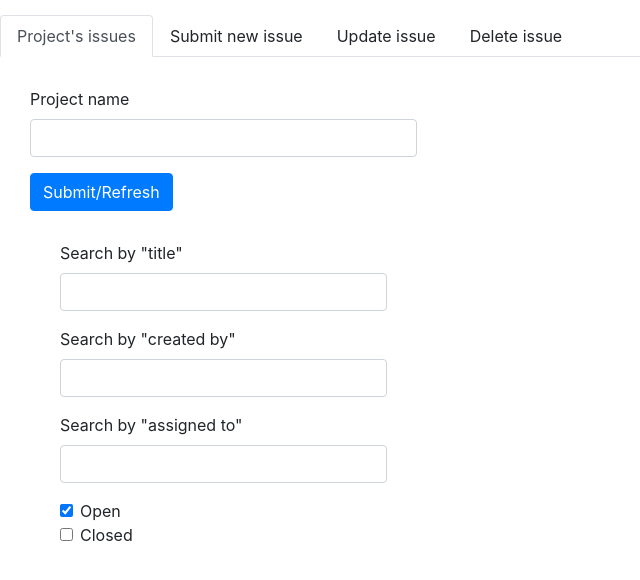
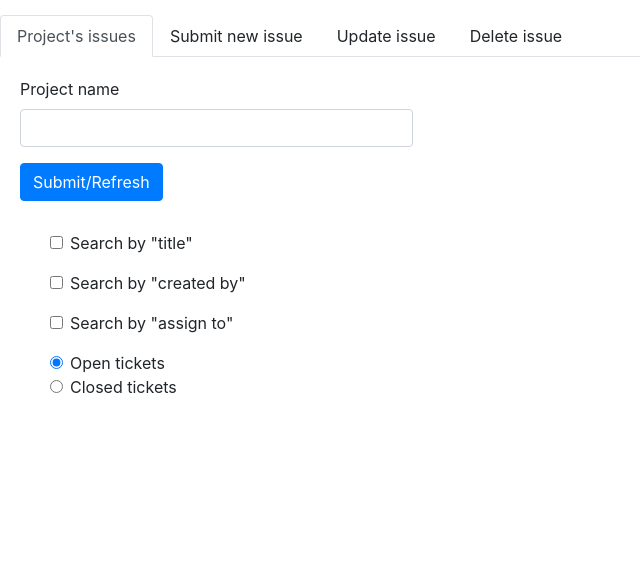
Before and after one commit to Sabri0o/Issue-Tracker, a website: page views/index.html in a window 1280 px wide. Shown: the whole page, without its empty margins (0-640 px from the left). Drawn offline with nearby package versions, Linux system fonts and the light colour scheme.

Commit message:
add search field and rendering issues test

```diff
--- a/public/client.js
+++ b/public/client.js
@@ -1,6 +1,8 @@
 $(document).ready(function () {
   console.log("ready!");
   $(".issueOperation").hide();
+  $(".searchField").hide();
+
   $("#init").addClass("active");
   $("#projectIssues").show();
 
@@ -16,15 +18,28 @@ $(document).ready(function () {
     evt.target.className += " active";
   };
 
+  toggle = function (evt) {
+    // console.log(evt.target.id);
+    let input = $(`#${evt.target.id}`);
+    if (input.prop("checked") == true) {
+      $(`.${evt.target.id}`).show();
+    } else {
+      $(`.${evt.target.id}`).hide();
+    }
+  };
+
   // serialize the form
   $("form").on("submit", function (event) {
     event.preventDefault();
     console.log(event.target);
-    let encoded = $(this).serialize()
-    console.log("encoded:",encoded);
+    let encoded = $(this).serialize();
+    console.log("encoded:", encoded);
 
-    // $.get("/api/issues/?", $(this).serialize(), function (result) {
-    //   console.log(result);
-    // });
+    $.get("/api/issues/?", encoded, function (result) {
+      console.log(result);
+      for (let i = 0; i < 5; i++) {
+        $("#issueCards").append("<li>" + 'bjahdhdhchjdj' + "</li>");
+      }
+    });
   });
 });
--- a/public/style.css
+++ b/public/style.css
@@ -4,7 +4,7 @@ p {
 }
 
 .formContainer {
-  margin: 30px;
+  margin: 20px;
 }
 
 .tabs {
--- a/routes/api.js
+++ b/routes/api.js
@@ -57,8 +57,8 @@ module.exports = function (app, ProjectTrackerModel, IssueTrackerModel) {
       let project = req.params.project || req.query.project;
       let query = req.query;
       delete query.project
-      // console.log(query);
-      // console.log('project',project);
+      console.log(query);
+      console.log('project',project);
 
       // find the specific project
       ProjectTrackerModel.findOne({ project: project })
--- a/views/index.html
+++ b/views/index.html
@@ -43,31 +43,56 @@
 
                     <div class='searchForm'>
                         <div class="mb-3">
-                            <label class="form-label">Search by "title"</label>
-                            <input name='issue_title' type="text" class="form-control">
+                            <div class="form-check mb-3">
+                                <input id='titleSearchField' class="form-check-input" type="checkbox"
+                                    onclick="toggle(event)">
+                                <label class="form-check-label">
+                                    Search by "title"
+                                </label>
+                            </div>
+                            <div class='searchField titleSearchField'>
+                                <input name='issue_title' type="text" class="form-control">
+                            </div>
                         </div>
 
                         <div class="mb-3">
-                            <label class="form-label">Search by "created by"</label>
-                            <input name='created_by' type="text" class="form-control">
+                            <div class="form-check mb-3">
+                                <input id='createdBySearchField' class="form-check-input" type="checkbox"
+                                    onclick="toggle(event)">
+                                <label class="form-check-label">
+                                    Search by "created by"
+                                </label>
+                            </div>
+                            <div class='searchField createdBySearchField'>
+                                <input name='created_by' type="text" class="form-control">
+                            </div>
                         </div>
 
                         <div class="mb-3">
-                            <label class="form-label">Search by "assigned to"</label>
-                            <input name='assigned_to' type="text" class="form-control">
+
+                            <div class="form-check mb-3">
+                                <input id='assignedToSearchField' class="form-check-input" type="checkbox"
+                                    onclick="toggle(event)">
+                                <label class="form-check-label">
+                                    Search by "assign to"
+                                </label>
+                            </div>
+                            <div class='searchField assignedToSearchField'>
+                                <input name='assigned_to' type="text" class="form-control">
+                            </div>
                         </div>
 
                         <div class="form-check">
-                            <input class="form-check-input" type="checkbox" name="open" value="true" checked>
+                            <input class="form-check-input" type="radio" name="open" value="true" checked>
                             <label class="form-check-label">
-                                Open
+                                Open tickets
                             </label>
                         </div>
 
                         <div class="form-check mb-3">
-                            <input class="form-check-input" type="checkbox" name="open" value="false">
+                            <input class="form-check-input" type="radio" name="open">
                             <label class="form-check-label">
-                                Closed
+                                Closed tickets
                             </label>
                         </div>
 
@@ -77,7 +102,10 @@
 
                 </form>
             </div>
-            <div id="issueCards" class="col-8"></div>
+            <div class="col-8">
+                <ul id="issueCards">
+                </ul>
+            </div>
         </div>
     </div>
 
```
